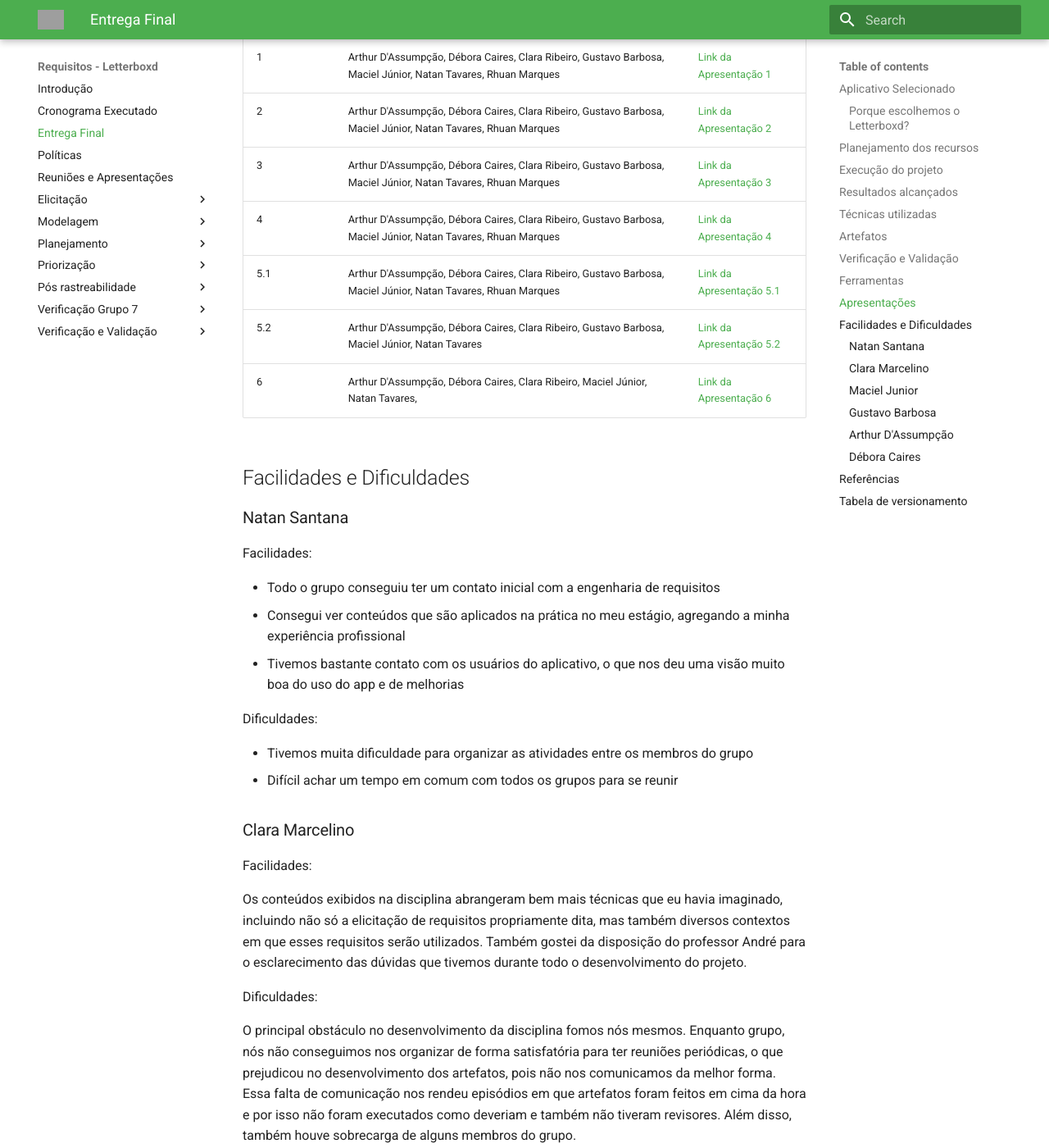
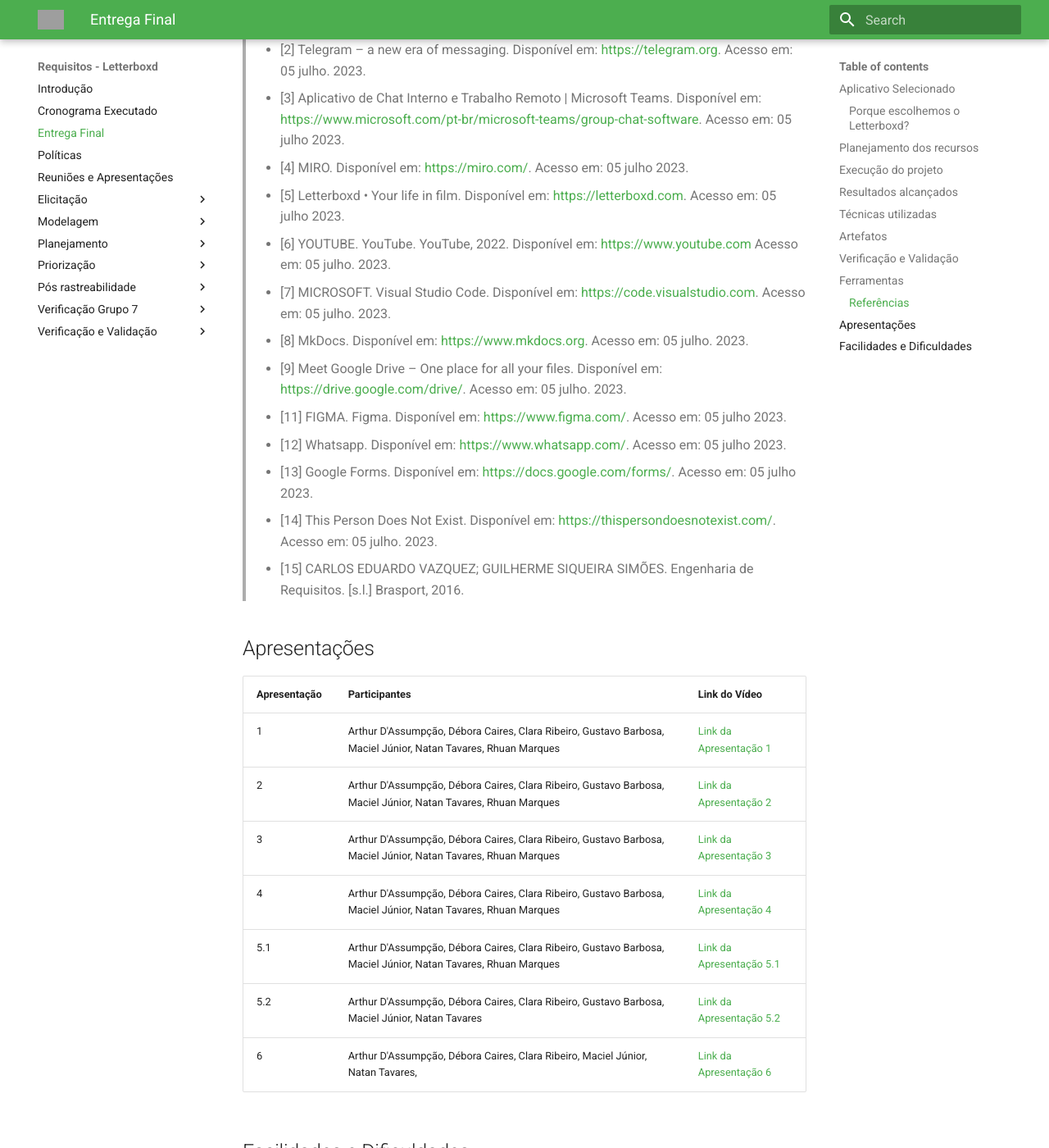
Before and after one commit to Requisitos-de-Software/2023.1-Letterboxd, an MkDocs documentation site: the page built from docs/entregaFinal.md, in a window 1280 px wide and 1400 px high, scrolled down 13072 px. Shown: the whole window at 82% size. Built offline with MkDocs 1.6.1 and Material for MkDocs 9.7.7, drawn with Linux system fonts in a browser that asks for light colours; some of the changed text lies outside the part shown; grey boxes are pictures that could not be loaded.

Commit message:
ajusta conflitos

```diff
--- a/docs/entregaFinal.md
+++ b/docs/entregaFinal.md
@@ -440,95 +440,7 @@
 
 </center>
 
-## Apresentações
-
-| Apresentação | Participantes                                                                                                  | Link do Vídeo                                                           |
-| ------------ | -------------------------------------------------------------------------------------------------------------- | ----------------------------------------------------------------------- |
-| 1            | Arthur D'Assumpção, Débora Caires, Clara Ribeiro, Gustavo Barbosa, Maciel Júnior, Natan Tavares, Rhuan Marques | [Link da Apresentação 1](https://www.youtube.com/watch?v=BsANHSglTvc)   |
-| 2            | Arthur D'Assumpção, Débora Caires, Clara Ribeiro, Gustavo Barbosa, Maciel Júnior, Natan Tavares, Rhuan Marques | [Link da Apresentação 2](https://www.youtube.com/watch?v=kStq8x0C3Dg)   |
-| 3            | Arthur D'Assumpção, Débora Caires, Clara Ribeiro, Gustavo Barbosa, Maciel Júnior, Natan Tavares, Rhuan Marques | [Link da Apresentação 3](https://www.youtube.com/watch?v=IAKl1VXL_e4)   |
-| 4            | Arthur D'Assumpção, Débora Caires, Clara Ribeiro, Gustavo Barbosa, Maciel Júnior, Natan Tavares, Rhuan Marques | [Link da Apresentação 4](https://www.youtube.com/watch?v=m3uRe1q4mlI)   |
-| 5.1          | Arthur D'Assumpção, Débora Caires, Clara Ribeiro, Gustavo Barbosa, Maciel Júnior, Natan Tavares, Rhuan Marques | [Link da Apresentação 5.1](https://www.youtube.com/watch?v=YgK3oXHtTMk) |
-| 5.2          | Arthur D'Assumpção, Débora Caires, Clara Ribeiro, Gustavo Barbosa, Maciel Júnior, Natan Tavares                | [Link da Apresentação 5.2](https://www.youtube.com/watch?v=FqlFZ1N5oSM) |
-| 6            | Arthur D'Assumpção, Débora Caires, Clara Ribeiro, Maciel Júnior, Natan Tavares,                                | [Link da Apresentação 6](https://www.youtube.com/watch?v=12MAALPQpCA)   |
-
-## Facilidades e Dificuldades
-
-### Natan Santana
-
-Facilidades:
-
-- Todo o grupo conseguiu ter um contato inicial com a engenharia de requisitos
-- Consegui ver conteúdos que são aplicados na prática no meu estágio, agregando a minha experiência profissional
-- Tivemos bastante contato com os usuários do aplicativo, o que nos deu uma visão muito boa do uso do app e de melhorias
-
-Dificuldades:
-
-- Tivemos muita dificuldade para organizar as atividades entre os membros do grupo
-- Difícil achar um tempo em comum com todos os grupos para se reunir
-
-### Clara Marcelino
-
-Facilidades:
-
-Os conteúdos exibidos na disciplina abrangeram bem mais técnicas que eu havia imaginado, incluindo não só a elicitação de requisitos propriamente dita, mas também diversos contextos em que esses requisitos serão utilizados. Também gostei da disposição do professor André para o esclarecimento das dúvidas que tivemos durante todo o desenvolvimento do projeto.
-
-Dificuldades:
-
-O principal obstáculo no desenvolvimento da disciplina fomos nós mesmos. Enquanto grupo, nós não conseguimos nos organizar de forma satisfatória para ter reuniões periódicas, o que prejudicou no desenvolvimento dos artefatos, pois não nos comunicamos da melhor forma. Essa falta de comunicação nos rendeu episódios em que artefatos foram feitos em cima da hora e por isso não foram executados como deveriam e também não tiveram revisores. Além disso, também houve sobrecarga de alguns membros do grupo.
-
-### Maciel Junior
-
-Facilidades:
-
-- Fiquei surpreso com a profundidade do conteúdo da disciplina, superando minhas expectativas.
-- A dinâmica da disciplina, com entregas curtas, facilitou bastante, evitando o acúmulo de trabalho.
-- Disponibilidade de algumas aulas para desenvolvimento do projeto, já que é um horário em que todos os membros estão presentes.
-
-Dificuldades:
-
-- Tivemos dificuldades para organizar as atividades entre os membros.
-- Infelizmente, lidamos com a procrastinação, o que resultou em algumas entregas feitas em cima da hora.
-
-### Gustavo Barbosa
-
-Facilidades:
-
-- A disciplina demonstrou o quão importante é seguir de forma rigorosa o processo de elicitação de requisitos de software
-- Entregas graduais e incrementais permitiram ter um melhor entendimento do conteúdo
-
-Dificuldades:
-
-- Dificuldade de combinar horário com os demais membros da equipe
-- Algumas entregas foram deixadas para serem feitas em cima da hora
-
-### Arthur D'Assumpção
-
-Facilidades:
-
-- Aplicação da matéria em meu trabalho, que resultou em uma boa entrega
-- O grupo com certeza foi o ponto alto de tudo.
-- O aprendizado com documentação
-
-Dificuldades:
-
-- Subestimar algumas entregas
-- Os prazos e as rotinas
-- Horários em comum para trabalho em equipe
-
-### Débora Caires
-
-Facilidades:
-
-- A disciplina foi muito importante para o meu desenvolvimento profissional, muito se fala sobre elicitação de requisitos mas pouco é visto sobre a sua real importância. Acredito que no meu caso por ter aplicado também os conhecimentos aprendidos na disciplina em meu estágio enquanto estava cursando a disciplina foi crucial para enxergar mais ainda a importância da disciplina.
-- A experiência em grupo nessa disciplina que tive foi incrível. Tivemos nossos altos e baixos mas sempre demos o nosso melhor para entregar tudo.
-
-Dificuldades:
-
--  Acredito que por todos os membros do grupo terem atividades fora a universidade, em alguns momentos isso pesou. Mas o que realmente atrapalhou foi em alguns momentos a falta de compromisso com prazos, o que fez com que para alguns membros do grupo ficassem mais responsabilidades em alguns momentos.
-
-
-## Referências
+### Referências
 
 > - <a id="ancora1"></a>[1] GITHUB. Build software better, together. Disponível em: <https://github.com>. Acesso em: 05 julho. 2023.
 > - <a id="ancora2"></a>[2] Telegram – a new era of messaging. Disponível em: <https://telegram.org>. Acesso em: 05 julho. 2023.
@@ -545,7 +457,19 @@
 > - <a id="ancora13"></a>[14] This Person Does Not Exist. Disponível em: <https://thispersondoesnotexist.com/>. Acesso em: 05 julho. 2023.
 > - <a id="ancora15"></a>[15] CARLOS EDUARDO VAZQUEZ; GUILHERME SIQUEIRA SIMÕES. Engenharia de Requisitos. [s.l.] Brasport, 2016.
 
-## Tabela de versionamento
+## Apresentações
+
+| Apresentação | Participantes                                                                                                  | Link do Vídeo                                                           |
+| ------------ | -------------------------------------------------------------------------------------------------------------- | ----------------------------------------------------------------------- |
+| 1            | Arthur D'Assumpção, Débora Caires, Clara Ribeiro, Gustavo Barbosa, Maciel Júnior, Natan Tavares, Rhuan Marques | [Link da Apresentação 1](https://www.youtube.com/watch?v=BsANHSglTvc)   |
+| 2            | Arthur D'Assumpção, Débora Caires, Clara Ribeiro, Gustavo Barbosa, Maciel Júnior, Natan Tavares, Rhuan Marques | [Link da Apresentação 2](https://www.youtube.com/watch?v=kStq8x0C3Dg)   |
+| 3            | Arthur D'Assumpção, Débora Caires, Clara Ribeiro, Gustavo Barbosa, Maciel Júnior, Natan Tavares, Rhuan Marques | [Link da Apresentação 3](https://www.youtube.com/watch?v=IAKl1VXL_e4)   |
+| 4            | Arthur D'Assumpção, Débora Caires, Clara Ribeiro, Gustavo Barbosa, Maciel Júnior, Natan Tavares, Rhuan Marques | [Link da Apresentação 4](https://www.youtube.com/watch?v=m3uRe1q4mlI)   |
+| 5.1          | Arthur D'Assumpção, Débora Caires, Clara Ribeiro, Gustavo Barbosa, Maciel Júnior, Natan Tavares, Rhuan Marques | [Link da Apresentação 5.1](https://www.youtube.com/watch?v=YgK3oXHtTMk) |
+| 5.2          | Arthur D'Assumpção, Débora Caires, Clara Ribeiro, Gustavo Barbosa, Maciel Júnior, Natan Tavares                | [Link da Apresentação 5.2](https://www.youtube.com/watch?v=FqlFZ1N5oSM) |
+| 6            | Arthur D'Assumpção, Débora Caires, Clara Ribeiro, Maciel Júnior, Natan Tavares,                                | [Link da Apresentação 6](https://www.youtube.com/watch?v=12MAALPQpCA)   |
+
+## Facilidades e Dificuldades
 
 |    Data    | Versão |                Descrição                 |                        Autor                        | Revisor |
 | :--------: | :----: | :--------------------------------------: | :-------------------------------------------------: | :-----: |
@@ -555,4 +479,3 @@
 | 05/07/2023 | `1.3`  | Adiciona App Selecionado e Apresentações |    [Gustavo Barbosa ](https://github.com/brbsg)     |    -    |
 | 05/07/2023 | `1.4`  |     Adiciona verificação e validação     | [Maciel Júnior](https://github.com/macieljuniormax) |    -    |
 | 05/07/2023 | `1.5`  |     Adiciona cronogramas                 | [Clara Ribeiro](https://github.com/clara-ribeiro) |    -    |
-| 12/06/2023 | `1.6`  |     Adiciona facilidades e dificuldades                 | [Clara Ribeiro](https://github.com/clara-ribeiro) |    -    |
```
